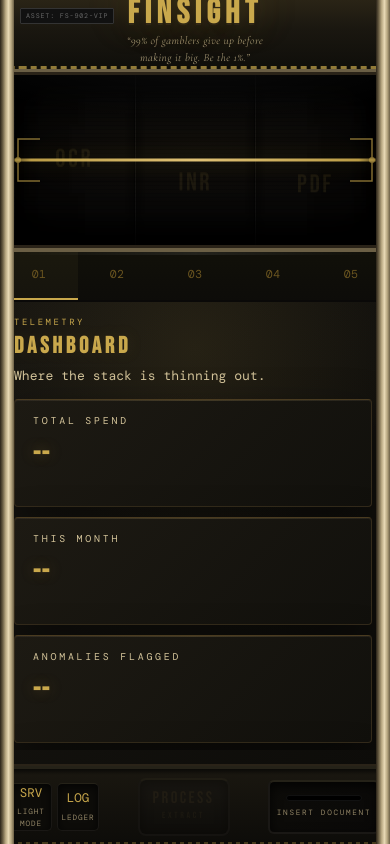
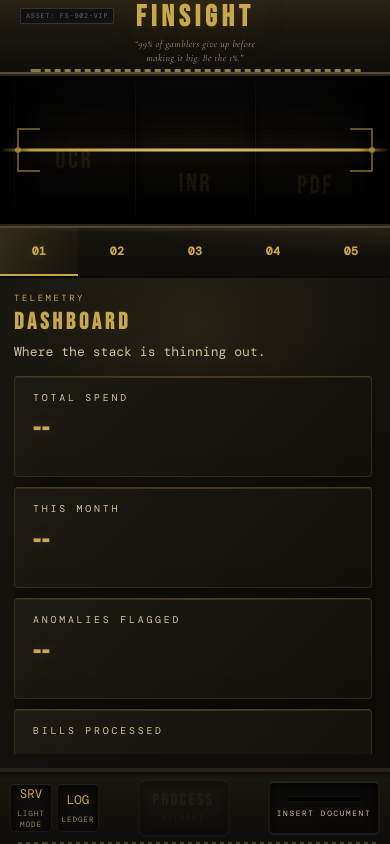
Before and after one commit to SleepyCinnabon17/FinSight--Financial-Intelligence-System, a website: page frontend/index.html in a window 390 px wide. Drawn offline with nearby package versions, Linux system fonts and the light colour scheme; no server answers; a web font is replaced by a local one.

Commit message:
fix: polish cabinet UI responsiveness and navigation

```diff
--- a/frontend/style.css
+++ b/frontend/style.css
@@ -217,7 +217,7 @@ h3 {
 .cabinet {
   position: relative;
   display: grid;
-  grid-template-rows: 96px minmax(180px, 0.82fr) minmax(340px, 1fr) 92px;
+  grid-template-rows: clamp(84px, 10.8vh, 92px) minmax(116px, 0.42fr) minmax(0, 1fr) clamp(70px, 8.8vh, 82px);
   width: 100vw;
   height: 100vh;
   overflow: hidden;
@@ -243,19 +243,21 @@ h3 {
 
 .cab-rail {
   position: absolute;
-  top: 0;
-  bottom: 0;
+  top: 10px;
+  bottom: 10px;
   z-index: var(--z-chrome);
-  width: 14px;
-  background: linear-gradient(90deg, var(--chrome-shadow), var(--chrome-lo), var(--chrome), var(--chrome-hi), var(--chrome), var(--chrome-lo));
+  width: 3px;
+  opacity: 0.42;
+  background: linear-gradient(180deg, transparent, var(--chrome-lo) 12%, var(--chrome) 50%, var(--chrome-lo) 88%, transparent);
+  box-shadow: 0 0 12px rgba(201, 168, 76, 0.16);
 }
 
 .cab-rail.left {
-  left: 0;
+  left: 10px;
 }
 
 .cab-rail.right {
-  right: 0;
+  right: 10px;
 }
 
 .asset-tag {
@@ -284,16 +286,16 @@ h3 {
   display: flex;
   align-items: stretch;
   overflow: hidden;
-  border-bottom: 3px solid var(--chrome-lo);
+  border-bottom: 2px solid rgba(107, 95, 69, 0.72);
   background: linear-gradient(180deg, #2a2416 0%, #1a1710 42%, #0f0e0a 100%);
 }
 
 .marquee::after {
   content: "";
   position: absolute;
-  right: 14px;
+  right: 28px;
   bottom: 0;
-  left: 14px;
+  left: 28px;
   height: 3px;
   opacity: 0.7;
   background: repeating-linear-gradient(90deg, var(--gold) 0 6px, transparent 6px 10px);
@@ -304,8 +306,8 @@ h3 {
   display: flex;
   flex-direction: column;
   justify-content: center;
-  width: min(24vw, 250px);
-  padding: 0 32px;
+  width: clamp(176px, 19vw, 232px);
+  padding: 0 clamp(18px, 2.2vw, 28px);
   flex-shrink: 0;
 }
 
@@ -326,12 +328,12 @@ h3 {
   align-items: center;
   justify-content: center;
   min-width: 0;
-  padding: 8px 16px 12px;
+  padding: 6px 16px 9px;
   text-align: center;
 }
 
 .meter-label {
-  margin-bottom: 4px;
+  margin-bottom: 3px;
   color: var(--text-dim);
   font-size: 0.56rem;
   letter-spacing: 0.22em;
@@ -339,20 +341,20 @@ h3 {
 }
 
 .meter-secondary {
-  margin-top: 8px;
+  margin-top: 5px;
 }
 
 .meter-value {
   color: var(--gold);
   font-family: var(--font-display);
-  font-size: clamp(1.55rem, 3vw, 2.25rem);
+  font-size: clamp(1.4rem, 2.5vw, 2rem);
   letter-spacing: 0.08em;
   line-height: 0.95;
   text-shadow: 0 0 20px var(--gold-glow);
 }
 
 .meter-value.compact {
-  font-size: clamp(1.2rem, 2.1vw, 1.55rem);
+  font-size: clamp(1.05rem, 1.8vw, 1.4rem);
 }
 
 .meter-value.green {
@@ -375,7 +377,7 @@ h3 {
   margin: 0;
   color: var(--gold);
   font-family: var(--font-display);
-  font-size: clamp(2.5rem, 6vw, 3.9rem);
+  font-size: clamp(2rem, 4.3vw, 3.05rem);
   letter-spacing: 0.22em;
   line-height: 0.9;
   text-shadow:
@@ -395,18 +397,18 @@ h3 {
 }
 
 .brand-sub {
-  margin: 5px 0 0;
+  margin: 4px 0 0;
   color: var(--text-dim);
   font-family: var(--font-serif);
-  font-size: clamp(0.86rem, 1.6vw, 1.08rem);
+  font-size: clamp(0.74rem, 1.16vw, 0.92rem);
   font-style: italic;
   letter-spacing: 0.04em;
 }
 
 .reel-housing {
   overflow: hidden;
-  border-top: 3px solid var(--chrome-shadow);
-  border-bottom: 3px solid var(--chrome-shadow);
+  border-top: 2px solid var(--chrome-shadow);
+  border-bottom: 2px solid var(--chrome-shadow);
   background:
     radial-gradient(ellipse 70% 50% at 50% 42%, rgba(201, 168, 76, 0.035), transparent 70%),
     var(--body-inset);
@@ -599,7 +601,7 @@ h3 {
   display: flex;
   min-height: 0;
   overflow: hidden;
-  border-top: 4px solid var(--chrome-lo);
+  border-top: 2px solid rgba(107, 95, 69, 0.72);
   border-bottom: 2px solid var(--chrome-shadow);
   background: var(--body-inset);
 }
@@ -618,12 +620,15 @@ h3 {
 .ideck-nav {
   position: relative;
   display: flex;
-  width: 172px;
+  width: clamp(190px, 15vw, 220px);
   flex-shrink: 0;
   flex-direction: column;
-  padding: 16px 0;
-  border-right: 2px solid #0a0908;
-  background: linear-gradient(180deg, #111009, #0d0c09);
+  padding: 14px 0;
+  border-right: 1px solid rgba(201, 168, 76, 0.24);
+  background:
+    radial-gradient(ellipse 90% 65% at 100% 8%, rgba(201, 168, 76, 0.08), transparent 70%),
+    linear-gradient(180deg, #17140e, #0e0d0a);
+  box-shadow: inset -10px 0 24px rgba(0, 0, 0, 0.44);
 }
 
 .ideck-nav::after {
@@ -639,36 +644,43 @@ h3 {
 .deck-tab {
   display: flex;
   align-items: center;
-  min-height: 46px;
-  padding: 0 18px;
+  min-height: 48px;
+  padding: 0 20px;
   border: 0;
-  border-left: 2px solid transparent;
+  border-left: 3px solid transparent;
   border-radius: 0;
-  color: var(--text-muted);
+  color: var(--text-secondary);
   background: transparent;
   box-shadow: none;
-  font-size: 0.66rem;
-  letter-spacing: 0.2em;
+  cursor: pointer;
+  font-size: 0.72rem;
+  font-weight: var(--font-weight-bold);
+  letter-spacing: 0.18em;
   text-align: left;
   text-transform: uppercase;
+  transition:
+    color var(--motion-fast) ease,
+    background var(--motion-fast) ease,
+    border-color var(--motion-fast) ease;
 }
 
 .deck-tab:hover,
 .deck-tab.active {
   color: var(--gold);
-  background: rgba(201, 168, 76, 0.05);
+  background: linear-gradient(90deg, rgba(201, 168, 76, 0.16), rgba(201, 168, 76, 0.035));
   box-shadow: none;
 }
 
 .deck-tab.active {
   border-left-color: var(--gold);
+  text-shadow: 0 0 12px rgba(201, 168, 76, 0.24);
 }
 
 .tab-icon {
-  width: 22px;
-  margin-right: 10px;
-  color: var(--gold-lo);
-  font-size: 0.62rem;
+  width: 26px;
+  margin-right: 12px;
+  color: var(--gold);
+  font-size: 0.68rem;
   letter-spacing: 0.04em;
 }
 
@@ -677,7 +689,7 @@ h3 {
   flex: 1;
   min-width: 0;
   overflow: hidden;
-  padding: 20px 28px;
+  padding: clamp(14px, 2vh, 20px) clamp(18px, 2.3vw, 28px);
   background:
     radial-gradient(ellipse 80% 65% at 50% 10%, rgba(201, 168, 76, 0.095), transparent 65%),
     linear-gradient(135deg, rgba(24, 22, 17, 0.99), rgba(13, 12, 9, 0.99));
@@ -701,6 +713,10 @@ h3 {
   overflow-y: auto;
   padding-right: 4px;
   animation: screen-fade-in var(--motion-med) ease-out;
+}
+
+.view-panel:focus {
+  outline: none;
 }
 
 .screen-pane::-webkit-scrollbar,
@@ -799,8 +815,8 @@ html[data-theme="light"] .extraction-preview {
 
 .kpi-card {
   position: relative;
-  min-height: 108px;
-  padding: 14px 18px;
+  min-height: clamp(88px, 12vh, 108px);
+  padding: clamp(12px, 1.7vh, 14px) 18px;
   overflow: hidden;
 }
 
@@ -858,7 +874,7 @@ html[data-theme="light"] .extraction-preview {
 
 .chart-box {
   position: relative;
-  min-height: 246px;
+  min-height: clamp(198px, 27vh, 246px);
   padding: 14px;
 }
 
@@ -870,7 +886,7 @@ html[data-theme="light"] .extraction-preview {
 
 .chart-box canvas {
   width: 100% !important;
-  height: 180px !important;
+  height: clamp(140px, 20vh, 180px) !important;
 }
 
 .chart-empty-state,
@@ -1443,10 +1459,10 @@ th {
   display: flex;
   align-items: center;
   justify-content: space-between;
-  gap: 18px;
-  padding: 0 28px;
+  gap: clamp(10px, 1.5vw, 18px);
+  padding: 0 clamp(18px, 2vw, 28px);
   overflow: hidden;
-  border-top: 3px solid #252218;
+  border-top: 2px solid #252218;
   background: linear-gradient(180deg, #1a1710, #0d0c09);
 }
 
@@ -1480,8 +1496,8 @@ th {
 
 .util-btn {
   display: flex;
-  width: 62px;
-  height: 58px;
+  width: clamp(52px, 4.5vw, 62px);
+  height: clamp(50px, 6.4vh, 58px);
   flex-direction: column;
   align-items: center;
   justify-content: center;
@@ -1538,8 +1554,8 @@ th {
 .process-btn {
   position: relative;
   display: flex;
-  width: 132px;
-  height: 72px;
+  width: clamp(112px, 9vw, 132px);
+  height: clamp(58px, 7.8vh, 72px);
   flex-direction: column;
   align-items: center;
   justify-content: center;
@@ -1583,8 +1599,8 @@ th {
 .acceptor {
   position: relative;
   display: flex;
-  width: 190px;
-  height: 68px;
+  width: clamp(156px, 13vw, 190px);
+  height: clamp(58px, 7.4vh, 68px);
   flex-direction: column;
   align-items: center;
   justify-content: center;
@@ -1595,6 +1611,25 @@ th {
   border-radius: 6px;
   background: linear-gradient(135deg, #0d0c09, #0a0908);
   box-shadow: inset 0 4px 12px rgba(0, 0, 0, 0.8);
+  cursor: pointer;
+  transition:
+    border-color var(--motion-fast) ease,
+    box-shadow var(--motion-fast) ease,
+    transform var(--motion-fast) ease;
+}
+
+.acceptor:hover,
+.acceptor:focus-visible {
+  border-color: var(--gold);
+  box-shadow:
+    inset 0 4px 12px rgba(0, 0, 0, 0.8),
+    0 0 0 1px rgba(201, 168, 76, 0.24),
+    0 0 18px rgba(201, 168, 76, 0.18);
+}
+
+.acceptor:focus-visible {
+  outline: 2px solid var(--gold-hi);
+  outline-offset: 3px;
 }
 
 .acceptor.dragover,
@@ -1632,11 +1667,11 @@ th {
 }
 
 .acceptor-label {
-  color: var(--text-muted);
+  color: var(--text-secondary);
 }
 
 .acceptor-help {
-  color: var(--gold-lo);
+  color: var(--gold);
 }
 
 .upload-input {
@@ -1805,12 +1840,12 @@ th {
 
 @media (max-width: 1180px) {
   .cabinet {
-    grid-template-rows: 86px minmax(150px, 0.65fr) minmax(380px, 1fr) 88px;
+    grid-template-rows: 80px minmax(110px, 0.36fr) minmax(0, 1fr) 72px;
   }
 
   .marquee-meter {
-    width: 210px;
-    padding-inline: 24px;
+    width: 190px;
+    padding-inline: 20px;
   }
 
   .kpi-grid,
@@ -1824,8 +1859,12 @@ th {
     grid-template-columns: 1fr;
   }
 
+  .ideck-nav {
+    width: 186px;
+  }
+
   .chart-box canvas {
-    height: 170px !important;
+    height: 150px !important;
   }
 }
 
@@ -1835,7 +1874,11 @@ th {
   }
 
   .cabinet {
-    grid-template-rows: 76px minmax(126px, 0.42fr) minmax(420px, 1fr) 84px;
+    grid-template-rows: 72px minmax(110px, 0.32fr) minmax(0, 1fr) 74px;
+  }
+
+  .cab-rail {
+    display: none;
   }
 
   .marquee {
@@ -1876,6 +1919,7 @@ th {
     padding: 0;
     border-right: none;
     border-bottom: 2px solid #0a0908;
+    box-shadow: none;
   }
 
   .ideck-nav::after {
@@ -1957,7 +2001,7 @@ th {
   }
 
   .acceptor {
-    width: 130px;
+    width: 136px;
     height: 54px;
   }
 
@@ -1968,16 +2012,17 @@ th {
 
 @media (max-width: 460px) {
   .cabinet {
-    grid-template-rows: 72px minmax(104px, 0.34fr) minmax(430px, 1fr) 78px;
+    grid-template-rows: 74px minmax(100px, 0.28fr) minmax(0, 1fr) 74px;
   }
 
   .brand-title {
-    font-size: 2.12rem;
+    font-size: 1.86rem;
     letter-spacing: 0.16em;
+    line-height: 1;
   }
 
   .brand-sub {
-    font-size: 0.7rem;
+    font-size: 0.62rem;
   }
 
   .reels-track {
```
